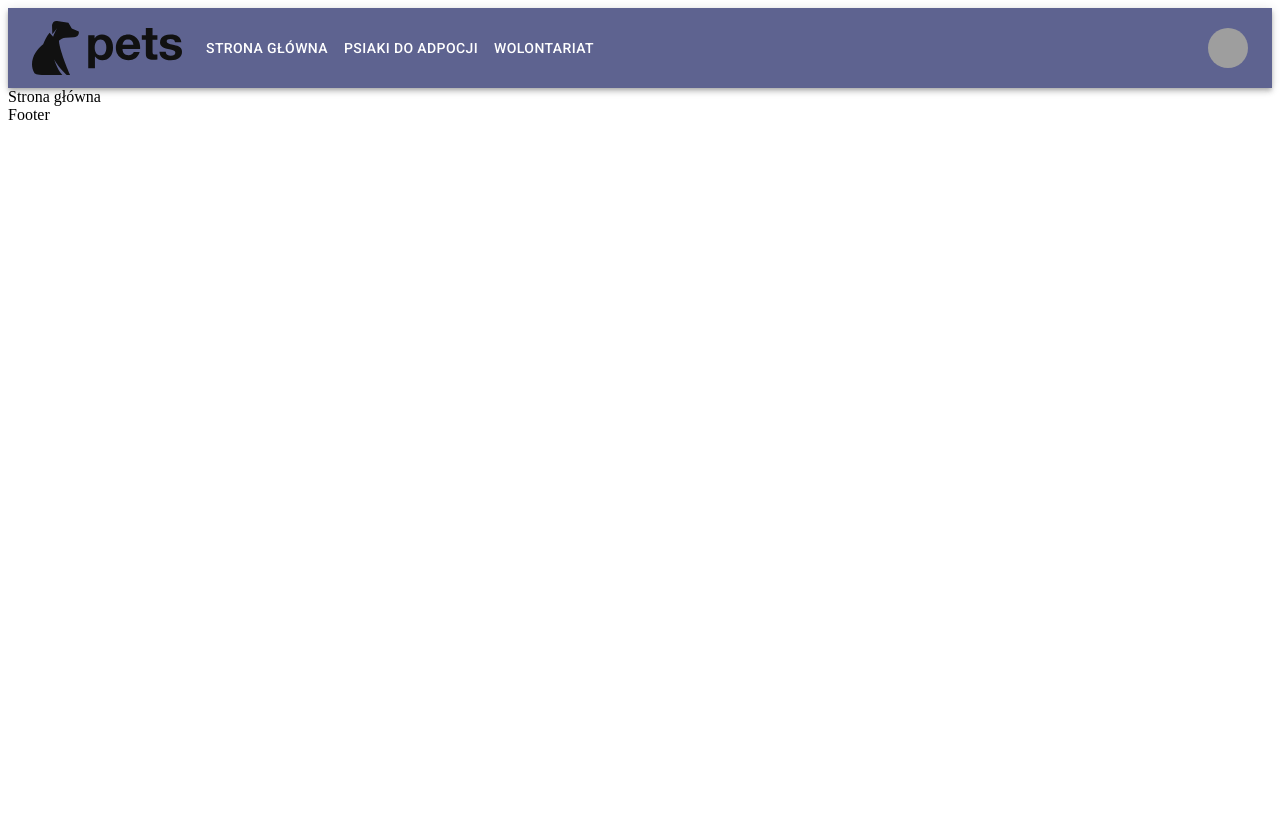
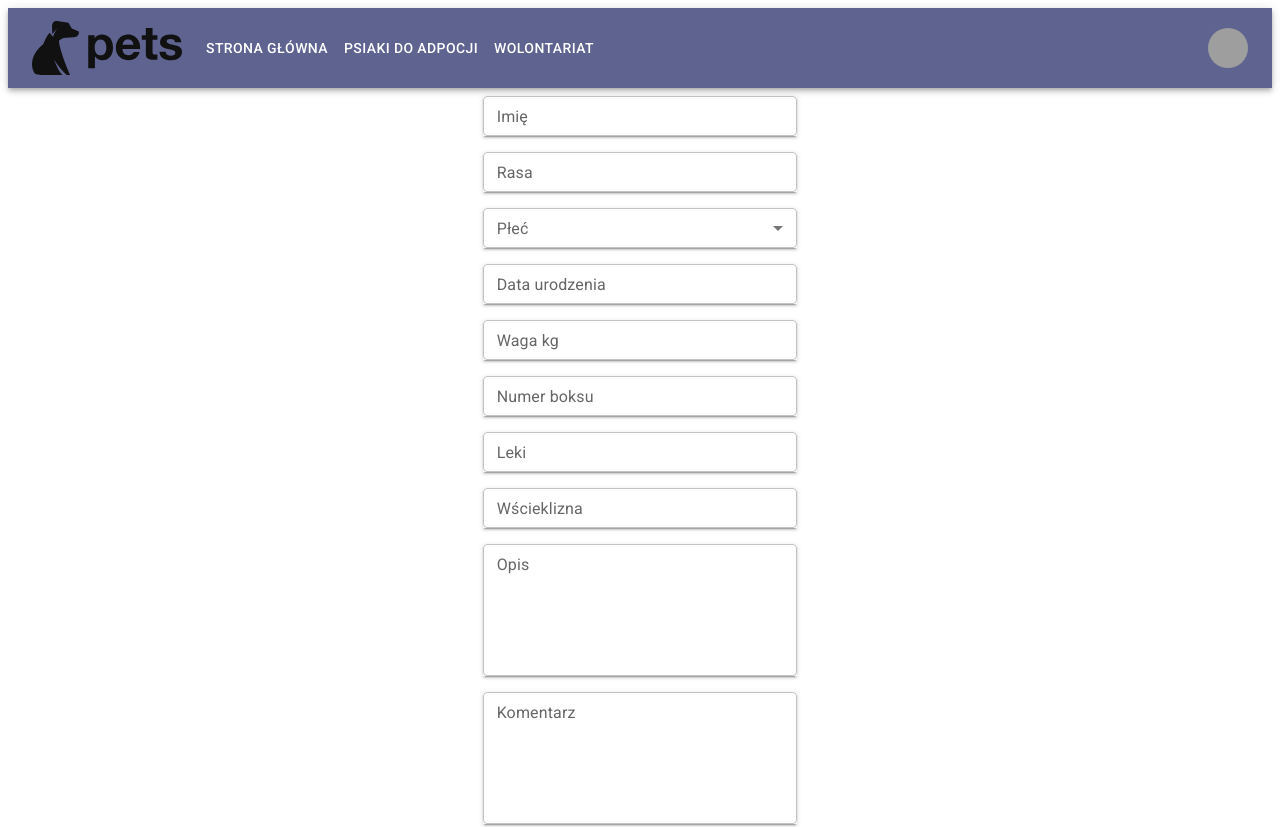
Before and after one commit to infoshareacademy/jfddr6-team-avengersi, a React (Create React App) app in the folder schronisko/: page / in a window 1280 px wide. Shown: the top 827 px of the page. Before the commit the page ends 800 px from the top, so only its background shows below. Built offline with nearby package versions, Linux system fonts and the light colour scheme; grey boxes are pictures that could not be loaded.

Commit message:
add dog form refoctor

```diff
--- a/schronisko/src/App.jsx
+++ b/schronisko/src/App.jsx
@@ -4,15 +4,15 @@ import ResponsiveAppBar from "./components/Topbar/ResponsiveAppBar";
 import { BrowserRouter, Routes, Route } from "react-router-dom";
 import * as React from "react";
 import { theme } from "./themes/Themes";
+import { AddDogForm } from "./components/AddDog/AddDogForm.jsx";
 import { ThemeProvider } from "@mui/material/styles";
-import AddDogForm from "./components/AddDog/AddDogForm.jsx";
-import { GetDogPhoto } from "./components/DogProfile/GetDogPhoto";
 
 function App() {
   return (
     <ThemeProvider theme={theme}>
       <BrowserRouter>
         <ResponsiveAppBar />
+        <AddDogForm />
         <Routes>
           <Route path="/" element={<div>Strona główna</div>} />
           <Route
--- a/schronisko/src/components/AddDog/AddDogForm.jsx
+++ b/schronisko/src/components/AddDog/AddDogForm.jsx
@@ -20,29 +20,49 @@ import { ref, uploadBytes } from "firebase/storage";
 import { storage } from "../../db";
 import { useState } from "react";
 
-export default function AddDogForm() {
-  const [nameValue, setNameValue] = useState("");
-  const [breedValue, setBreedValue] = useState("");
-  const [dateOfBirthValue, setDateOfBirthValue] = useState("");
-  const [weightValue, setWeightValue] = useState("");
-  const [boxValue, setBoxValue] = useState("");
-  const [pillsValue, setPillsValue] = useState("");
-  const [rabiesVaccinationValue, setRabiesVaccinationValue] = useState("");
-  const [sexValue, setSexValue] = useState("");
+export const AddDogForm = () => {
+  const [formState, setFormState] = useState({
+    name: "",
+    breed: "",
+    dateOfBirth: "",
+    weight: "",
+    box: "",
+    pills: "",
+    rabiesVaccination: "",
+    sex: "",
+    fixed: "",
+    adopted: "",
+    description: "",
+    comment: "",
+  });
+
+  // const [nameValue, setNameValue] = useState("");
+  // const [breedValue, setBreedValue] = useState("");
+  // const [dateOfBirthValue, setDateOfBirthValue] = useState("");
+  // const [weightValue, setWeightValue] = useState("");
+  // const [boxValue, setBoxValue] = useState("");
+  // const [pillsValue, setPillsValue] = useState("");
+  // const [rabiesVaccinationValue, setRabiesVaccinationValue] = useState("");
+  // const [sexValue, setSexValue] = useState("");
+  // const [descriptionValue, setDescriptionValue] = useState("");
+  // const [commentValue, setCommentValue] = useState("");
+
   const [isFixed, setIsFixed] = useState(true);
   const [isAdopted, setIsAdopted] = useState(true);
 
   const dogId = uuidv4();
 
   const addDog = async () => {
-    const name = nameValue;
-    const breed = breedValue;
-    const dateOfBirth = dateOfBirthValue;
-    const weight = weightValue;
-    const box = boxValue;
-    const pills = pillsValue;
-    const rabiesVaccination = rabiesVaccinationValue;
-    const sex = sexValue;
+    const name = formState.name;
+    const breed = formState.breed;
+    const dateOfBirth = formState.dateOfBirth;
+    const weight = formState.weight;
+    const box = formState.box;
+    const pills = formState.pills;
+    const rabiesVaccination = formState.RabiesVaccination;
+    const sex = formState.sex;
+    const description = formState.description;
+    const comment = formState.comment;
     const fixed = isFixed;
     const adopted = isAdopted;
 
@@ -57,16 +77,24 @@ export default function AddDogForm() {
       sex,
       fixed,
       adopted,
+      description,
+      comment,
     });
 
-    setNameValue("");
-    setBreedValue("");
-    setDateOfBirthValue("");
-    setWeightValue("");
-    setBoxValue("");
-    setPillsValue("");
-    setRabiesVaccinationValue("");
-    setSexValue("");
+    setFormState({
+      name: "",
+      breed: "",
+      dateOfBirth: "",
+      weight: "",
+      box: "",
+      pills: "",
+      rabiesVaccination: "",
+      sex: "",
+      fixed: "",
+      adopted: "",
+      description: "",
+      comment: "",
+    });
     console.log("dog added");
   };
 
@@ -105,8 +133,8 @@ export default function AddDogForm() {
       >
         <TextField
           type="text"
-          value={nameValue}
-          onChange={(e) => setNameValue(e.target.value)}
+          value={formState.name}
+          onChange={(e) => setFormState({ ...formState, name: e.target.value })}
           id="outlined-basic"
           label="Imię"
           variant="outlined"
@@ -114,8 +142,10 @@ export default function AddDogForm() {
         />
         <TextField
           type="text"
-          value={breedValue}
-          onChange={(e) => setBreedValue(e.target.value)}
+          value={formState.breed}
+          onChange={(e) =>
+            setFormState({ ...formState, breed: e.target.value })
+          }
           id="outlined-basic"
           label="Rasa"
           variant="outlined"
@@ -127,9 +157,11 @@ export default function AddDogForm() {
             labelId="demo-simple-select-label"
             variant="outlined"
             id="outlined-basic"
-            value={sexValue}
+            value={formState.sex}
             label="Płeć"
-            onChange={(e) => setSexValue(e.target.value)}
+            onChange={(e) =>
+              setFormState({ ...formState, sex: e.target.value })
+            }
           >
             <MenuItem value={"male"}>pies</MenuItem>
             <MenuItem value={"female"}>suczka</MenuItem>
@@ -137,8 +169,10 @@ export default function AddDogForm() {
         </FormControl>
         <TextField
           type="string"
-          value={dateOfBirthValue}
-          onChange={(e) => setDateOfBirthValue(e.target.value)}
+          value={formState.dateOfBirth}
+          onChange={(e) =>
+            setFormState({ ...formState, dateOfBirth: e.target.value })
+          }
           id="outlined-basic"
           label="Data urodzenia"
           variant="outlined"
@@ -146,8 +180,10 @@ export default function AddDogForm() {
         />
         <TextField
           type="number"
-          value={weightValue}
-          onChange={(e) => setWeightValue(e.target.value)}
+          value={formState.weight}
+          onChange={(e) =>
+            setFormState({ ...formState, weight: e.target.value })
+          }
           id="outlined-basic"
           label="Waga kg"
           variant="outlined"
@@ -155,8 +191,8 @@ export default function AddDogForm() {
         />
         <TextField
           type="number"
-          value={boxValue}
-          onChange={(e) => setBoxValue(e.target.value)}
+          value={formState.box}
+          onChange={(e) => setFormState({ ...formState, box: e.target.value })}
           id="outlined-basic"
           label="Numer boksu"
           variant="outlined"
@@ -164,8 +200,10 @@ export default function AddDogForm() {
         />
         <TextField
           type="text"
-          value={pillsValue}
-          onChange={(e) => setPillsValue(e.target.value)}
+          value={formState.pills}
+          onChange={(e) =>
+            setFormState({ ...formState, pills: e.target.value })
+          }
           id="outlined-basic"
           label="Leki"
           variant="outlined"
@@ -173,12 +211,40 @@ export default function AddDogForm() {
         />
         <TextField
           type="string"
-          value={rabiesVaccinationValue}
-          onChange={(e) => setRabiesVaccinationValue(e.target.value)}
+          value={formState.rabiesVaccination}
+          onChange={(e) =>
+            setFormState({ ...formState, rabiesVaccination: e.target.value })
+          }
           id="outlined-basic"
           label="Wścieklizna"
           variant="outlined"
           size="small"
+        />
+        <TextField
+          type="text"
+          value={formState.description}
+          onChange={(e) =>
+            setFormState({ ...formState, description: e.target.value })
+          }
+          id="outlined-basic"
+          label="Opis"
+          variant="outlined"
+          size="small"
+          multiline
+          rows={5}
+        />
+        <TextField
+          type="text"
+          value={formState.comment}
+          onChange={(e) =>
+            setFormState({ ...formState, comment: e.target.value })
+          }
+          id="outlined-basic"
+          label="Komentarz"
+          variant="outlined"
+          size="small"
+          multiline
+          rows={5}
         />
         <FormControlLabel
           label="Kastracja"
@@ -231,4 +297,4 @@ export default function AddDogForm() {
       </Box>
     </ThemeProvider>
   );
-}
+};
--- a/schronisko/src/db.js
+++ b/schronisko/src/db.js
@@ -4,12 +4,13 @@ import { getAuth } from "firebase/auth";
 import { getStorage } from "firebase/storage";
 
 const firebaseConfig = {
-  apiKey: "AIzaSyA1IDfuGqPMuS3-ZwIPPwW9uUanjPLsHT0",
-  authDomain: "schronisko-81e1d.firebaseapp.com",
-  projectId: "schronisko-81e1d",
-  storageBucket: "schronisko-81e1d.appspot.com",
-  messagingSenderId: "769157073591",
-  appId: "1:769157073591:web:aba4c55838779327ea5b32",
+  apiKey: "AIzaSyCNC-RpND3HaxLlAkuPrmF0nZK_TQdpPnU",
+  authDomain: "blog-cbf37.firebaseapp.com",
+  projectId: "blog-cbf37",
+  storageBucket: "blog-cbf37.appspot.com",
+  messagingSenderId: "888036904455",
+  appId: "1:888036904455:web:a607728cdadabbd8e8a4a2",
+  measurementId: "G-668DQPT5QZ",
 };
 
 const firebaseApp = initializeApp(firebaseConfig);
```
